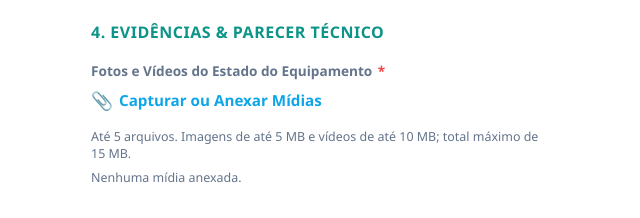
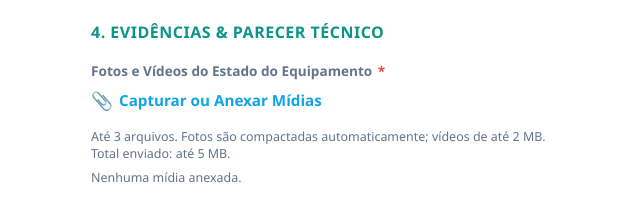
Before and after one commit to renato29839/NPC---ARCONDICIONADO, a plain HTML site: page index.html in a window 1280 px wide. Shown: the part 1480-1698 px from the top of the page, without its empty margins (319-959 px from the left). Drawn offline with Linux system fonts and the light colour scheme.

Commit message:
Update index.html

```diff
--- a/index.html
+++ b/index.html
@@ -147,7 +147,7 @@
                         </label>
                         <input type="file" id="arquivos_midia" accept="image/jpeg,image/png,image/webp,video/mp4,video/webm" multiple class="hidden" aria-describedby="ajuda-midia">
                     </div>
-                    <p id="ajuda-midia" class="field-help">Até 5 arquivos. Imagens de até 5 MB e vídeos de até 10 MB; total máximo de 15 MB.</p>
+                    <p id="ajuda-midia" class="field-help">Até 3 arquivos. Fotos são compactadas automaticamente; vídeos de até 2 MB. Total enviado: até 5 MB.</p>
                     <p id="media-count" class="field-help" aria-live="polite">Nenhuma mídia anexada.</p>
                     <div id="galeria-preview" class="grid-galeria"></div>
                     <span class="error-message">Anexe pelo menos uma foto/vídeo.</span>
```
